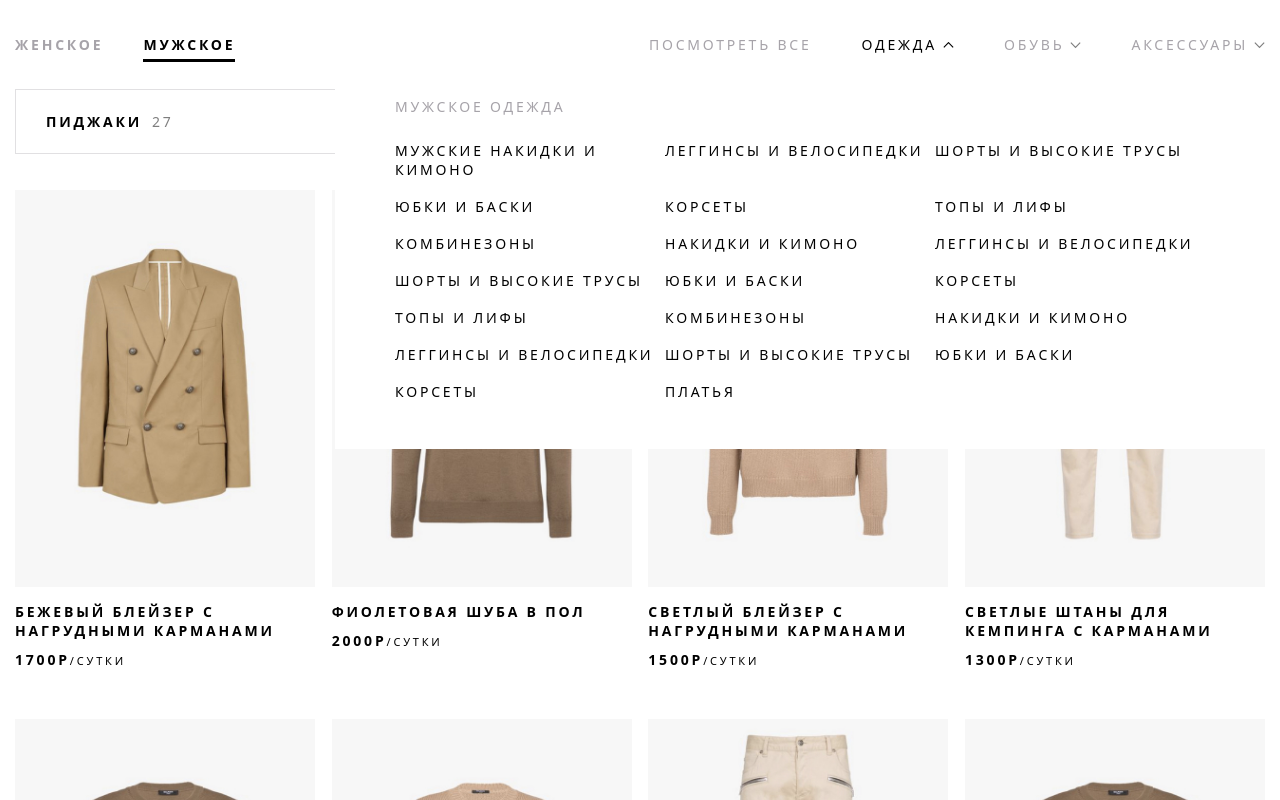
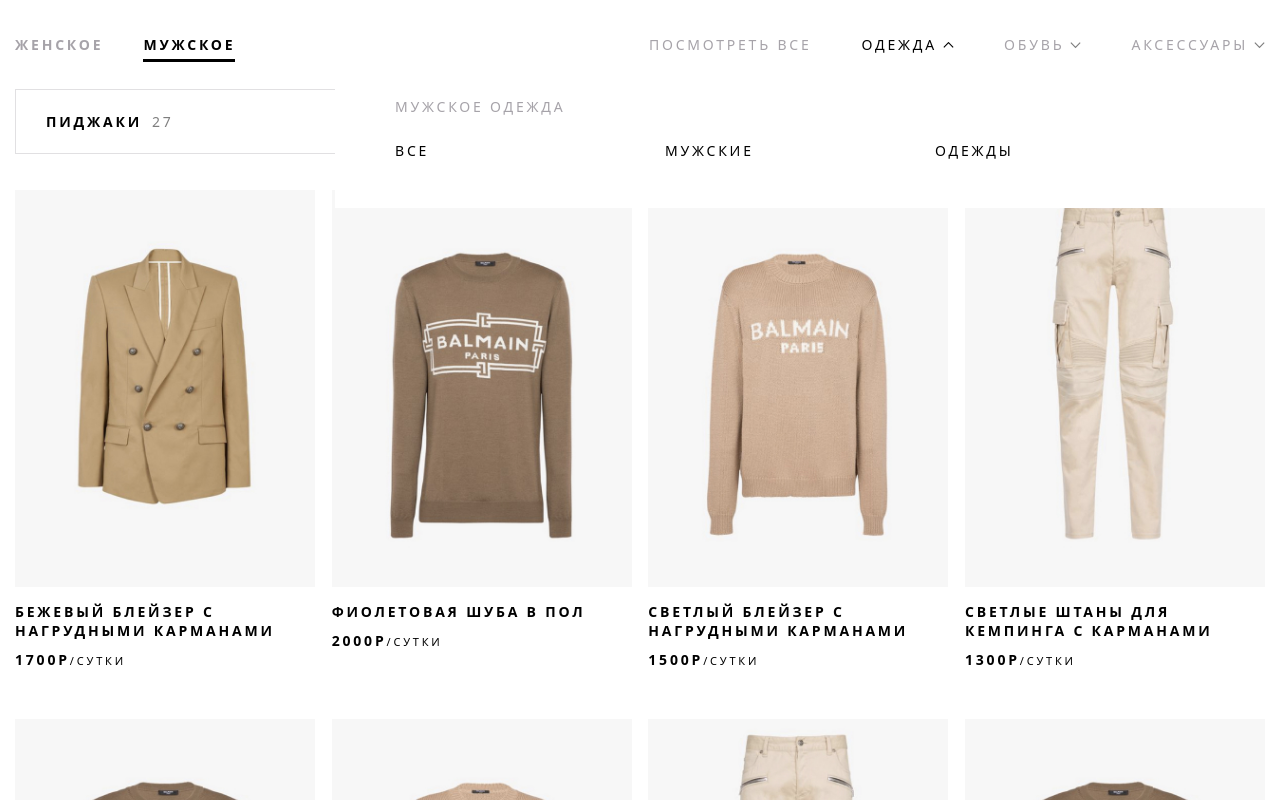
Before and after one commit to mozgzaraza/looks, a React (Create React App) app: page /catalog in a window 1280 px wide. Both pictures are taken after a click on the item "ОДЕЖДА". Shown: the top 800 px of the page. Built offline with nearby package versions, Linux system fonts and the light colour scheme.

Commit message:
сделал динамический рендер попапа категорий

```diff
--- a/src/assets/catalog.json
+++ b/src/assets/catalog.json
@@ -15,13 +15,17 @@
     "id": 2,
     "title": "СВЕТЛЫЙ БЛЕЙЗЕР С НАГРУДНЫМИ КАРМАНАМИ",
     "price": 1500,
-    "imageUrl": "/img/catalog/2.jpg"
+    "imageUrl": "/img/catalog/2.jpg",
+    "gender": "woman",
+    "category": "sweater"
   },
   {
     "id": 3,
     "title": "СВЕТЛЫЕ ШТАНЫ ДЛЯ КЕМПИНГА С КАРМАНАМИ",
     "price": 1300,
-    "imageUrl": "/img/catalog/3.jpg"
+    "imageUrl": "/img/catalog/3.jpg",
+    "gender": "man",
+    "category": "trousers"
   },
   {
     "id": 4,
--- a/src/components/CatalogCategoryItem.jsx
+++ b/src/components/CatalogCategoryItem.jsx
@@ -1,7 +1,12 @@
+import { Link } from "react-router-dom";
+
 function CatalogCategoryItem({ category }) {
   return (
     <li className="catalog__category-popupitem">
-      <span>{category}</span>
+      {/* <span>{category}</span> */}
+      <Link to={`/catalog/${category}`}>
+        <span>{category}</span>
+      </Link>
     </li>
   );
 }
--- a/src/pages/Catalog.jsx
+++ b/src/pages/Catalog.jsx
@@ -8,6 +8,8 @@
   const [genderIndex, setGenderIndex] = React.useState(1);
 
   const [selectedCategory, setSelectedCategory] = React.useState(null);
+
+  const [currentCategories, setCurrentCategories] = React.useState([]);
 
   React.useEffect(() => {
     window.scrollTo(0, 0);
@@ -21,77 +23,40 @@
 
   const selectedGender = gender[genderIndex];
 
-  const manCategoryClothes = [
-    "МУЖСКИЕ НАКИДКИ И КИМОНО",
-    "ЛЕГГИНСЫ И ВЕЛОСИПЕДКИ",
-    "ШОРтЫ И ВЫСОКИЕ тРУСЫ",
-    "ЮБКИ И БАСКИ",
-    "КОРСЕтЫ",
-    "тОПЫ И ЛИФЫ",
-    "КОМБИНЕЗОНЫ",
-    "НАКИДКИ И КИМОНО",
-    "ЛЕГГИНСЫ И ВЕЛОСИПЕДКИ",
-    "ШОРтЫ И ВЫСОКИЕ тРУСЫ",
-    "ЮБКИ И БАСКИ",
-    "КОРСЕтЫ",
-    "тОПЫ И ЛИФЫ",
-    "КОМБИНЕЗОНЫ",
-    "НАКИДКИ И КИМОНО",
-    "ЛЕГГИНСЫ И ВЕЛОСИПЕДКИ",
-    "ШОРтЫ И ВЫСОКИЕ тРУСЫ",
-    "ЮБКИ И БАСКИ",
-    "КОРСЕтЫ",
-    "Платья",
-  ];
+  const manCategoryClothes = ["Все", "мужские", "Одежды"];
   const manCategoryShoes = ["Все", "мужские", "Кроссовки"];
   const manCategoryAccessories = ["Все", "мужские", "Браслеты"];
 
-  const womanCategoryClothes = [
-    "ЖЕНСКИЕ НАКИДКИ И КИМОНО",
-    "ЛЕГГИНСЫ И ВЕЛОСИПЕДКИ",
-    "ШОРтЫ И ВЫСОКИЕ тРУСЫ",
-    "ЮБКИ И БАСКИ",
-    "КОРСЕтЫ",
-    "тОПЫ И ЛИФЫ",
-    "КОМБИНЕЗОНЫ",
-    "НАКИДКИ И КИМОНО",
-    "ЛЕГГИНСЫ И ВЕЛОСИПЕДКИ",
-    "ШОРтЫ И ВЫСОКИЕ тРУСЫ",
-    "ЮБКИ И БАСКИ",
-    "ЖЕНСКОЕЕЕЕЕЕ",
-    "тОПЫ И ЛИФЫ",
-    "КОМБИНЕЗОНЫ",
-    "НАКИДКИ И КИМОНО",
-    "ЛЕГГИНСЫ И ВЕЛОСИПЕДКИ",
-    "ШОРтЫ И ВЫСОКИЕ тРУСЫ",
-    "ЮБКИ И БАСКИ",
-    "КОРСЕтЫ",
-    "Платья",
-  ];
+  const womanCategoryClothes = ["Все", "женские", "Одежды"];
   const womanCategoryShoes = ["Все", "женские", "Кроссовки"];
   const womanCategoryAccessories = ["Все", "женские", "Браслеты"];
 
   const categoriesData = {
     clothes: {
-      Мужское: manCategoryClothes,
-      Женское: womanCategoryClothes,
+      мужское: manCategoryClothes,
+      женское: womanCategoryClothes,
     },
     shoes: {
-      Мужское: manCategoryShoes,
-      Женское: womanCategoryShoes,
+      мужское: manCategoryShoes,
+      женское: womanCategoryShoes,
     },
     accessories: {
-      Мужское: manCategoryAccessories,
-      Женское: womanCategoryAccessories,
+      мужское: manCategoryAccessories,
+      женское: womanCategoryAccessories,
     },
   };
 
   const [openCategory, setOpenCategory] = React.useState(false);
 
   const onClickCategory = (category) => {
-    setOpenCategory(!openCategory);
-    setSelectedCategory(category);
+    if (openCategory && selectedCategory != category) {
+      setSelectedCategory(category);
+    } else {
+      setOpenCategory(!openCategory);
+      setSelectedCategory(category);
+    }
   };
+  console.log(openCategory);
   return (
     <div className="catalog">
       <div className="container">
@@ -118,8 +83,13 @@
               </li>
               <li
                 onClick={() => onClickCategory("clothes")}
+                // className={
+                //   openCategory === true
+                //     ? "catalog__category-item catalog__category-item--clothes catalog__category-item--active"
+                //     : "catalog__category-item catalog__category-item--clothes"
+                // }
                 className={
-                  openCategory === true
+                  selectedCategory === "clothes" && openCategory
                     ? "catalog__category-item catalog__category-item--clothes catalog__category-item--active"
                     : "catalog__category-item catalog__category-item--clothes"
                 }
@@ -128,13 +98,21 @@
               </li>
               <li
                 onClick={() => onClickCategory("shoes")}
-                className="catalog__category-item catalog__category-item--shoes"
+                className={
+                  selectedCategory === "shoes" && openCategory
+                    ? "catalog__category-item catalog__category-item--clothes catalog__category-item--active"
+                    : "catalog__category-item catalog__category-item--clothes"
+                }
               >
                 обувь
               </li>
               <li
                 onClick={() => onClickCategory("accessories")}
-                className="catalog__category-item catalog__category-item--accessories"
+                className={
+                  selectedCategory === "accessories" && openCategory
+                    ? "catalog__category-item catalog__category-item--clothes catalog__category-item--active"
+                    : "catalog__category-item catalog__category-item--clothes"
+                }
               >
                 аксессуары
               </li>
@@ -146,13 +124,19 @@
                   {gender[genderIndex]} одежда
                 </span>
                 <ul className="catalog__category-popup">
-                  {genderIndex === 0
+                  {categoriesData[selectedCategory][selectedGender].map(
+                    (category, index) => (
+                      <CatalogCategoryItem key={index} category={category} />
+                    )
+                  )}
+
+                  {/* {genderIndex === 0
                     ? womanCategoryClothes.map((category, index) => (
                         <CatalogCategoryItem key={index} category={category} />
                       ))
                     : manCategoryClothes.map((category, index) => (
                         <CatalogCategoryItem key={index} category={category} />
-                      ))}
+                      ))} */}
                 </ul>
               </div>
             )}
```
